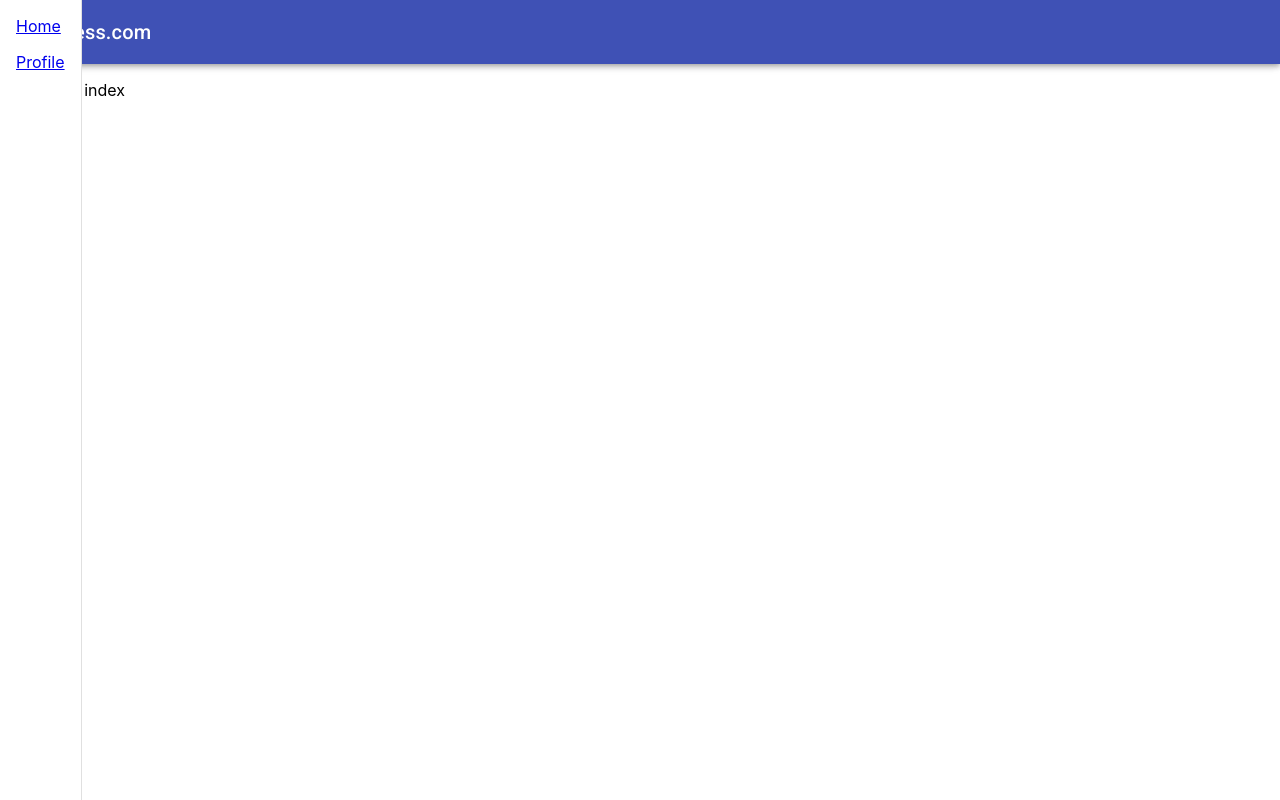
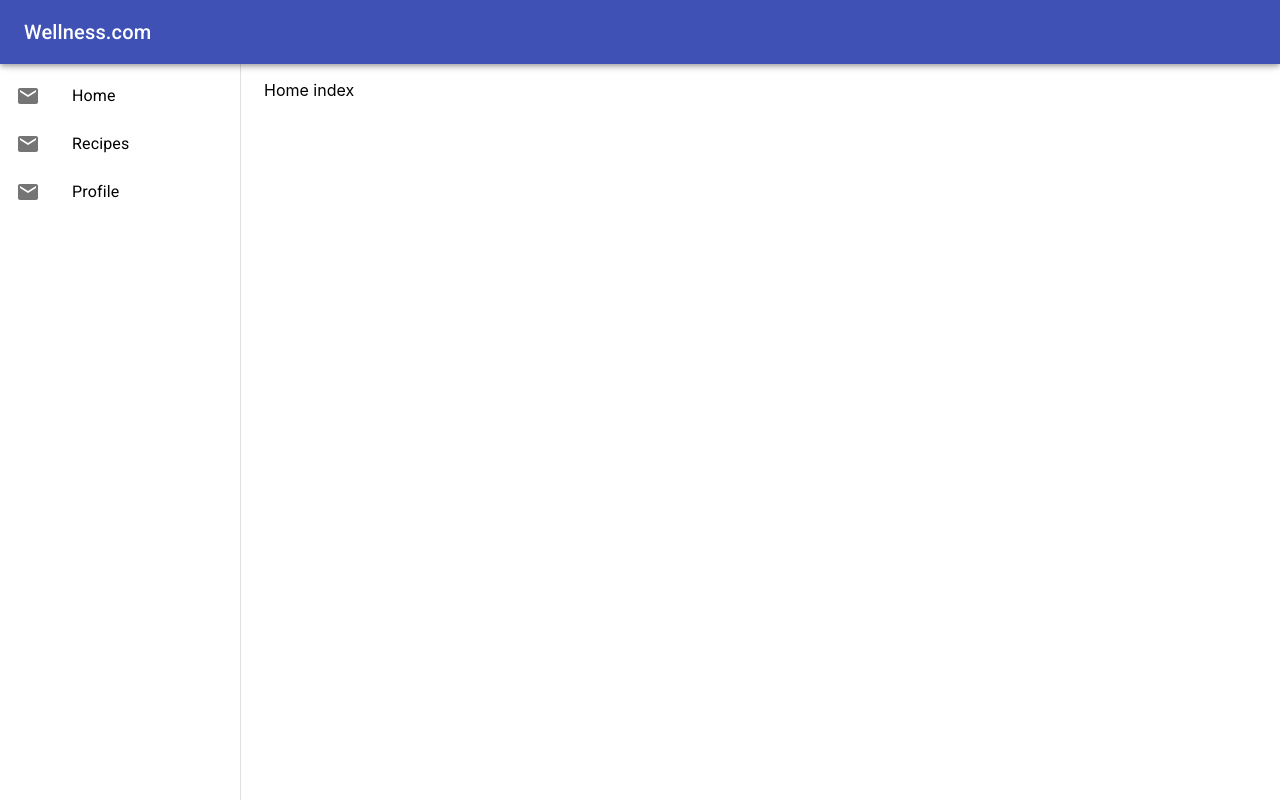
Before and after one commit to adamb5441/wellness, a React (Create React App) app: page /#/ in a window 1280 px wide. Built offline with nearby package versions, Linux system fonts and the light colour scheme.

Commit message:
layout styled

```diff
--- a/src/app/App.tsx
+++ b/src/app/App.tsx
@@ -1,15 +1,44 @@
 import React from 'react';
 import { HashRouter as Router, Route, Link, Switch } from 'react-router-dom'
-import { AppBar, Typography, Toolbar, Container, Drawer, List, ListItem } from '@material-ui/core'
+import { AppBar, Typography, Toolbar, Container, Drawer, List, ListItem, ListItemText, ListItemIcon } from '@material-ui/core'
+import { Mail } from '@material-ui/icons'
+import { makeStyles, useTheme } from '@material-ui/core/styles';
 import recipes from "../recipes/index"
+import home from "../home/index"
 import profile from "../profile/index"
 import './styles.css';
 
+const drawerWidth = 240;
+
+const useStyles = makeStyles((theme) => ({
+  root: {
+    display: 'flex',
+  },
+  appBar: {
+    zIndex: theme.zIndex.drawer + 1,
+  },
+  drawer: {
+    width: drawerWidth,
+    flexShrink: 0,
+  },
+  drawerPaper: {
+    width: drawerWidth,
+  },
+  drawerContainer: {
+    overflow: 'auto',
+  },
+  content: {
+    flexGrow: 1,
+    padding: theme.spacing(3),
+  },
+}));
+
 function App() {
+  const classes = useStyles();
   return (
-    <div className="App">
+    <div className={classes.root} >
       <Router>
-        <AppBar >
+        <AppBar position="fixed" className={classes.appBar}>
           <Toolbar>
             <Typography variant="h6" color="inherit">
               Wellness.com
@@ -17,24 +46,50 @@ function App() {
           </Toolbar>
         </AppBar>
       <Drawer
+        className={classes.drawer}
         variant="permanent"
+        classes={{
+          paper: classes.drawerPaper,
+        }}
       >
+        <Toolbar />
+        <div className={classes.drawerContainer}>
             <Switch>
             <List>
               <Link to="/">
-                <ListItem button >Home</ListItem>
+                <ListItem button >
+                  <ListItemIcon><Mail /></ListItemIcon>
+                  <ListItemText>
+                    Home
+                  </ListItemText>
+                </ListItem>
+              </Link>
+              <Link to="/recipe">
+                <ListItem button >
+                  <ListItemIcon><Mail /></ListItemIcon>
+                  <ListItemText>
+                    Recipes
+                  </ListItemText>
+                </ListItem>
               </Link>
               <Link to="/profile">
-                <ListItem button >Profile</ListItem>
+                <ListItem button >
+                  <ListItemIcon><Mail /></ListItemIcon>
+                  <ListItemText>
+                    Profile
+                  </ListItemText>
+                </ListItem>
               </Link>
               </List>
             </Switch>
+          </div>
       </Drawer>
       <main >
         <div className="content" >
           <Container maxWidth="lg" >
             <Switch>
-              <Route exact path="/" component={recipes} />
+              <Route exact path="/" component={home} />
+              <Route exact path="/recipe" component={recipes} />
               <Route exact path="/profile" component={profile} />
             </Switch>
           </Container >
--- a/src/app/styles.css
+++ b/src/app/styles.css
@@ -15,3 +15,8 @@ code {
 .content{
   margin-top: 80px;
 }
+
+a {
+  color: black;
+  text-decoration: none;
+}
--- /dev/null
+++ b/src/home/index.tsx
@@ -0,0 +1,9 @@
+function Home() {
+    return (
+      <div>
+        Home index
+      </div>
+    );
+  }
+
+  export default Home;
```
